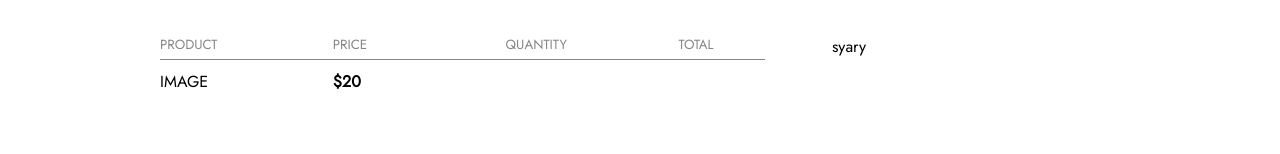
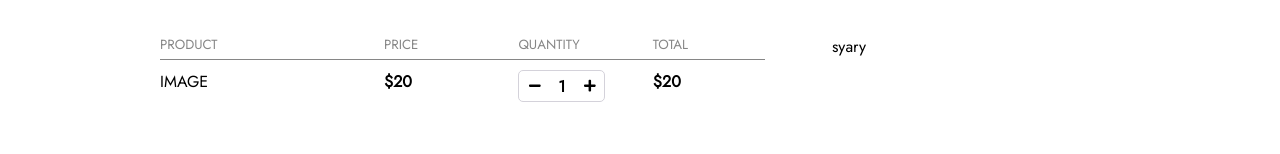
Before and after one commit to willyamdev/eazily_webshop_concept, a Vue app: page /#/cart in a window 1280 px wide. Shown: the part 146-300 px from the top of the page. Built offline with nearby package versions, Linux system fonts and the light colour scheme.

Commit message:
added cart

```diff
--- a/src/components/Cart/Cart.vue
+++ b/src/components/Cart/Cart.vue
@@ -9,19 +9,28 @@
           <h5>QUANTITY</h5>
           <h5>TOTAL</h5>
         </div>
+
         <div class="cart-item">
-          <div class="product-container">
-            IMAGE
-          </div>
+          <div class="product-container">IMAGE</div>
           <div class="price-container">
             <h4>$20</h4>
           </div>
           <div class="quantity-container">
-
-
-
+            <div class="quantity-item">
+              <button>
+                <font-awesome-icon icon="minus" />
+              </button>
+              <h4>1</h4>
+              <button>
+                <font-awesome-icon icon="plus" />
+              </button>
+            </div>
+          </div>
+          <div class="total-container">
+            <h4>$20</h4>
           </div>
         </div>
+
       </div>
       <div class="order-sumary">syary</div>
     </div>
@@ -29,8 +38,13 @@
 </template>
 
 <script>
+import { FontAwesomeIcon } from "@fortawesome/vue-fontawesome";
+
 export default {
-  name: "Cart"
+  name: "Cart",
+  components: {
+    FontAwesomeIcon
+  }
 };
 </script>
 
@@ -55,7 +69,7 @@ export default {
 
 .items-title {
   display: grid;
-  grid-template-columns: 1fr 1fr 1fr 0.5fr;
+  grid-template-columns: 1fr 0.6fr 0.6fr 0.5fr;
   width: 90%;
 
   border-width: 0px 0px 1px 0px;
@@ -73,7 +87,32 @@ export default {
   margin: 10px 0px;
   display: flex;
   display: grid;
-  grid-template-columns: 1fr 1fr 1fr 0.5fr;
+  grid-template-columns: 1fr 0.6fr 0.6fr 0.5fr;
   width: 90%;
 }
+
+.quantity-item {
+  display: flex;
+  align-items: center;
+  width: min-content;
+  border: 1px solid #d4d2da;
+  border-radius: 5px;
+}
+
+.quantity-item button {
+  cursor: pointer;
+  background: none;
+  border: none;
+  width: 30px;
+  height: 30px;
+}
+
+.quantity-item button:focus {
+  outline: 0;
+}
+
+.quantity-item h4 {
+  width: 25px;
+  text-align: center;
+}
 </style>
--- a/src/main.js
+++ b/src/main.js
@@ -1,7 +1,7 @@
 import Vue from 'vue'
 import App from './App.vue'
 import { library } from '@fortawesome/fontawesome-svg-core';
-import { faAngleDown, faSearch, faAngleLeft, faAngleRight } from '@fortawesome/free-solid-svg-icons';
+import { faAngleDown, faSearch, faAngleLeft, faAngleRight, faMinus, faPlus } from '@fortawesome/free-solid-svg-icons';
 import VueRouter from 'vue-router';
 
 import Home from './components/Home/Home';
@@ -13,6 +13,8 @@ library.add(faAngleDown);
 library.add(faSearch);
 library.add(faAngleLeft);
 library.add(faAngleRight);
+library.add(faMinus);
+library.add(faPlus);
 
 Vue.config.productionTip = false;
 
```
